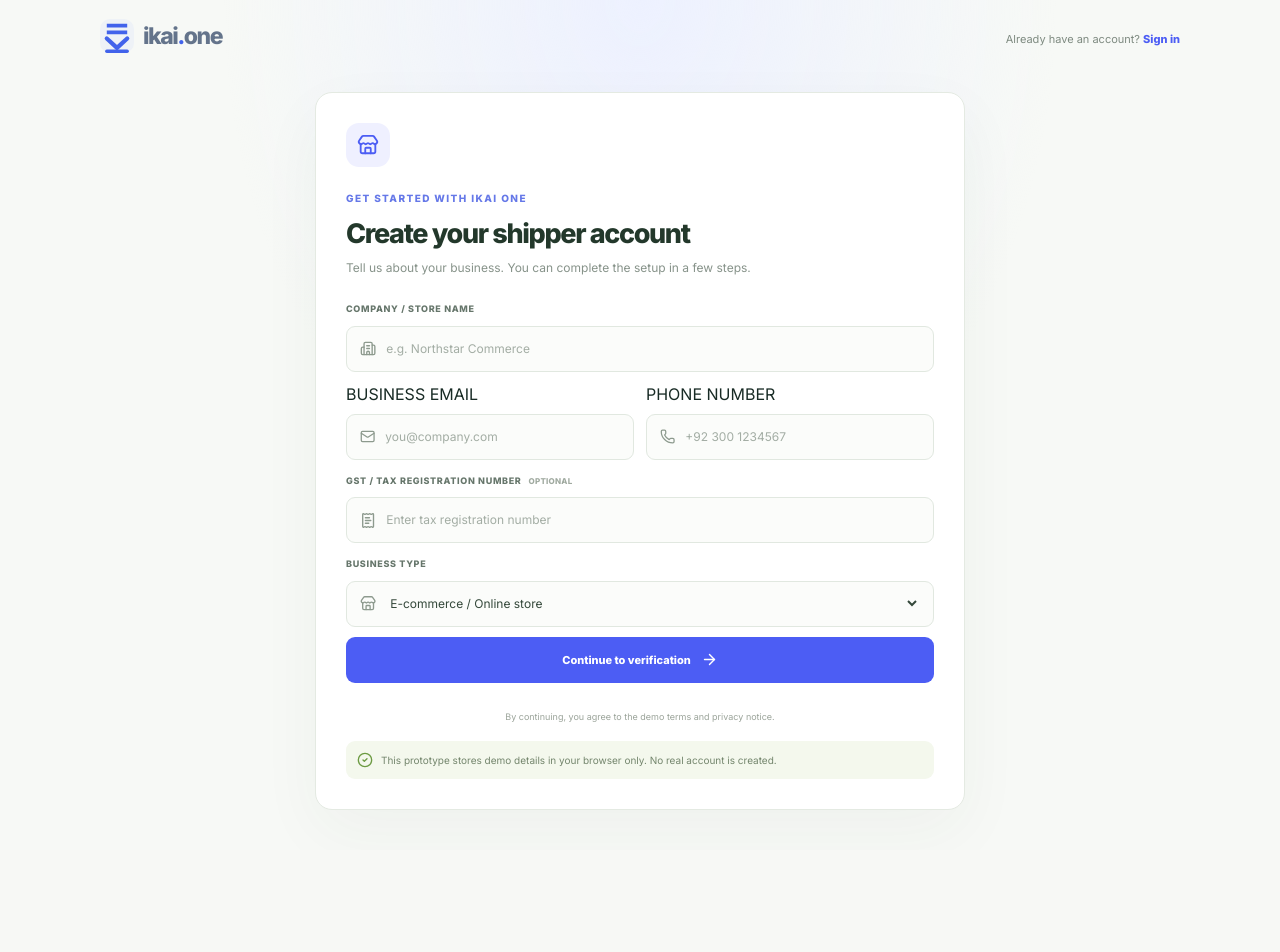
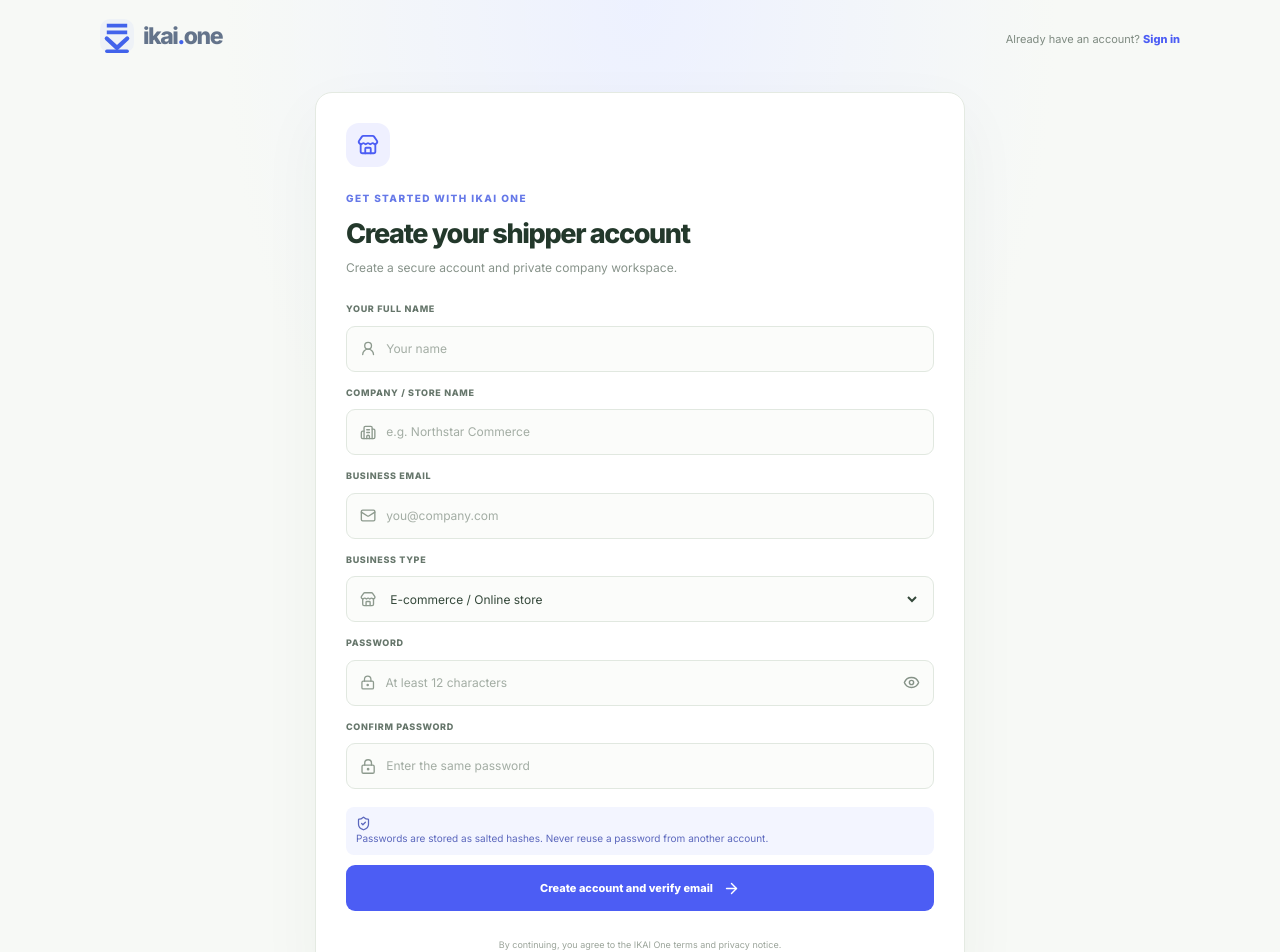
Before and after one commit to AbdullahSartaj123/Ikai-One, a React (Vite) app: page /signup in a window 1280 px wide. Shown: the top 952 px of the page. Before the commit the page ends 850 px from the top, so only its background shows below. Built offline with nearby package versions, Linux system fonts and the light colour scheme; no server answers.

Commit message:
Build real account registration form

```diff
--- a/src/pages/Signup.jsx
+++ b/src/pages/Signup.jsx
@@ -1,31 +1,61 @@
 import { useState } from 'react'
 import { Link, useNavigate } from 'react-router-dom'
-import { ArrowRight, Building2, CheckCircle2, Mail, Phone, ReceiptText, Store } from 'lucide-react'
+import { ArrowRight, Building2, Eye, EyeOff, LockKeyhole, Mail, ShieldCheck, Store, UserRound } from 'lucide-react'
 import Logo from '../components/Logo.jsx'
 import { useAuth } from '../context/AuthContext.jsx'
+
 const businessTypes = ['E-commerce / Online store','Retail & wholesale','Marketplace seller','Manufacturer / Brand','Courier / Logistics','Other']
+
 export default function Signup() {
-  const [form,setForm]=useState({companyName:'',email:'',phone:'',gstNumber:'',businessType:businessTypes[0]})
-  const [error,setError]=useState('')
-  const {beginSignup}=useAuth(),navigate=useNavigate()
-  function update(field,value){setForm(current=>({...current,[field]:value}));setError('')}
-  function submit(event){
+  const [form, setForm] = useState({ fullName: '', companyName: '', email: '', password: '', confirmPassword: '', businessType: businessTypes[0] })
+  const [showPassword, setShowPassword] = useState(false)
+  const [error, setError] = useState('')
+  const [busy, setBusy] = useState(false)
+  const { beginSignup } = useAuth()
+  const navigate = useNavigate()
+
+  function update(field, value) {
+    setForm(current => ({ ...current, [field]: value }))
+    setError('')
+  }
+
+  async function submit(event) {
     event.preventDefault()
-    if(!/^\S+@\S+\.\S+$/.test(form.email)){setError('Enter a valid email address.');return}
-    if(form.phone.replace(/\D/g,'').length<10){setError('Enter a valid phone number with at least 10 digits.');return}
-    beginSignup({...form,email:form.email.trim().toLowerCase(),contactName:form.companyName.trim()})
-    navigate('/verify-otp')
+    if (form.password.length < 12 || form.password.length > 128) {
+      setError('Use a password between 12 and 128 characters.')
+      return
+    }
+    if (form.password !== form.confirmPassword) {
+      setError('Your passwords do not match.')
+      return
+    }
+    setBusy(true)
+    setError('')
+    try {
+      await beginSignup({ ...form, email: form.email.trim().toLowerCase() })
+      navigate('/verify-otp?email=' + encodeURIComponent(form.email.trim().toLowerCase()), { replace: true })
+    } catch (requestError) {
+      setError(requestError.message || 'Unable to create your account. Please try again.')
+    } finally {
+      setBusy(false)
+    }
   }
+
   return <div className="auth-simple-page">
     <header className="auth-simple-header"><Link to="/"><Logo/></Link><span>Already have an account? <Link to="/login">Sign in</Link></span></header>
-    <main className="auth-card signup-card"><div className="auth-card-icon"><Store size={22}/></div><span className="auth-form-eyebrow">GET STARTED WITH IKAI ONE</span><h1>Create your shipper account</h1><p className="auth-subtitle">Tell us about your business. You can complete the setup in a few steps.</p>
+    <main className="auth-card signup-card"><div className="auth-card-icon"><Store size={22}/></div><span className="auth-form-eyebrow">GET STARTED WITH IKAI ONE</span><h1>Create your shipper account</h1><p className="auth-subtitle">Create a secure account and private company workspace.</p>
       <form className="auth-form signup-form" onSubmit={submit}>
-        <label htmlFor="company-name">COMPANY / STORE NAME</label><div className="auth-input"><Building2 size={17}/><input id="company-name" required maxLength={100} value={form.companyName} onChange={e=>update('companyName',e.target.value)} placeholder="e.g. Northstar Commerce"/></div>
-        <div className="auth-field-grid"><div><label htmlFor="signup-email">BUSINESS EMAIL</label><div className="auth-input"><Mail size={17}/><input id="signup-email" type="email" autoComplete="email" required value={form.email} onChange={e=>update('email',e.target.value)} placeholder="you@company.com"/></div></div><div><label htmlFor="signup-phone">PHONE NUMBER</label><div className="auth-input"><Phone size={17}/><input id="signup-phone" type="tel" autoComplete="tel" required value={form.phone} onChange={e=>update('phone',e.target.value)} placeholder="+92 300 1234567"/></div></div></div>
-        <label htmlFor="gst-number">GST / TAX REGISTRATION NUMBER <span className="optional-label">OPTIONAL</span></label><div className="auth-input"><ReceiptText size={17}/><input id="gst-number" value={form.gstNumber} onChange={e=>update('gstNumber',e.target.value)} placeholder="Enter tax registration number"/></div>
-        <label htmlFor="business-type">BUSINESS TYPE</label><div className="auth-input auth-select-wrap"><Store size={17}/><select id="business-type" value={form.businessType} onChange={e=>update('businessType',e.target.value)}>{businessTypes.map(type=><option key={type}>{type}</option>)}</select></div>
-        {error&&<p className="auth-error" role="alert">{error}</p>}<button className="auth-primary" type="submit">Continue to verification <ArrowRight size={17}/></button><p className="auth-terms">By continuing, you agree to the demo terms and privacy notice.</p>
-      </form><div className="auth-demo-note"><CheckCircle2 size={16}/><span>This prototype stores demo details in your browser only. No real account is created.</span></div>
+        <label htmlFor="full-name">YOUR FULL NAME</label><div className="auth-input"><UserRound size={17}/><input id="full-name" autoComplete="name" maxLength={120} required value={form.fullName} onChange={event=>update('fullName',event.target.value)} placeholder="Your name"/></div>
+        <label htmlFor="company-name">COMPANY / STORE NAME</label><div className="auth-input"><Building2 size={17}/><input id="company-name" autoComplete="organization" maxLength={120} required value={form.companyName} onChange={event=>update('companyName',event.target.value)} placeholder="e.g. Northstar Commerce"/></div>
+        <label htmlFor="signup-email">BUSINESS EMAIL</label><div className="auth-input"><Mail size={17}/><input id="signup-email" type="email" autoComplete="email" maxLength={254} required value={form.email} onChange={event=>update('email',event.target.value)} placeholder="you@company.com"/></div>
+        <label htmlFor="business-type">BUSINESS TYPE</label><div className="auth-input auth-select-wrap"><Store size={17}/><select id="business-type" value={form.businessType} onChange={event=>update('businessType',event.target.value)}>{businessTypes.map(type=><option key={type}>{type}</option>)}</select></div>
+        <label htmlFor="signup-password">PASSWORD</label><div className="auth-input"><LockKeyhole size={17}/><input id="signup-password" type={showPassword?'text':'password'} autoComplete="new-password" minLength={12} maxLength={128} required value={form.password} onChange={event=>update('password',event.target.value)} placeholder="At least 12 characters"/><button type="button" onClick={()=>setShowPassword(value=>!value)} aria-label={showPassword?'Hide password':'Show password'}>{showPassword?<EyeOff size={17}/>:<Eye size={17}/>}</button></div>
+        <label htmlFor="confirm-password">CONFIRM PASSWORD</label><div className="auth-input"><LockKeyhole size={17}/><input id="confirm-password" type={showPassword?'text':'password'} autoComplete="new-password" minLength={12} maxLength={128} required value={form.confirmPassword} onChange={event=>update('confirmPassword',event.target.value)} placeholder="Enter the same password"/></div>
+        <p className="auth-inline-note"><ShieldCheck size={15}/> Passwords are stored as salted hashes. Never reuse a password from another account.</p>
+        {error&&<p className="auth-error" role="alert">{error}</p>}
+        <button className="auth-primary" type="submit" disabled={busy}>{busy?'Creating account…':'Create account and verify email'} <ArrowRight size={17}/></button>
+        <p className="auth-terms">By continuing, you agree to the IKAI One terms and privacy notice.</p>
+      </form>
     </main>
   </div>
 }
```
